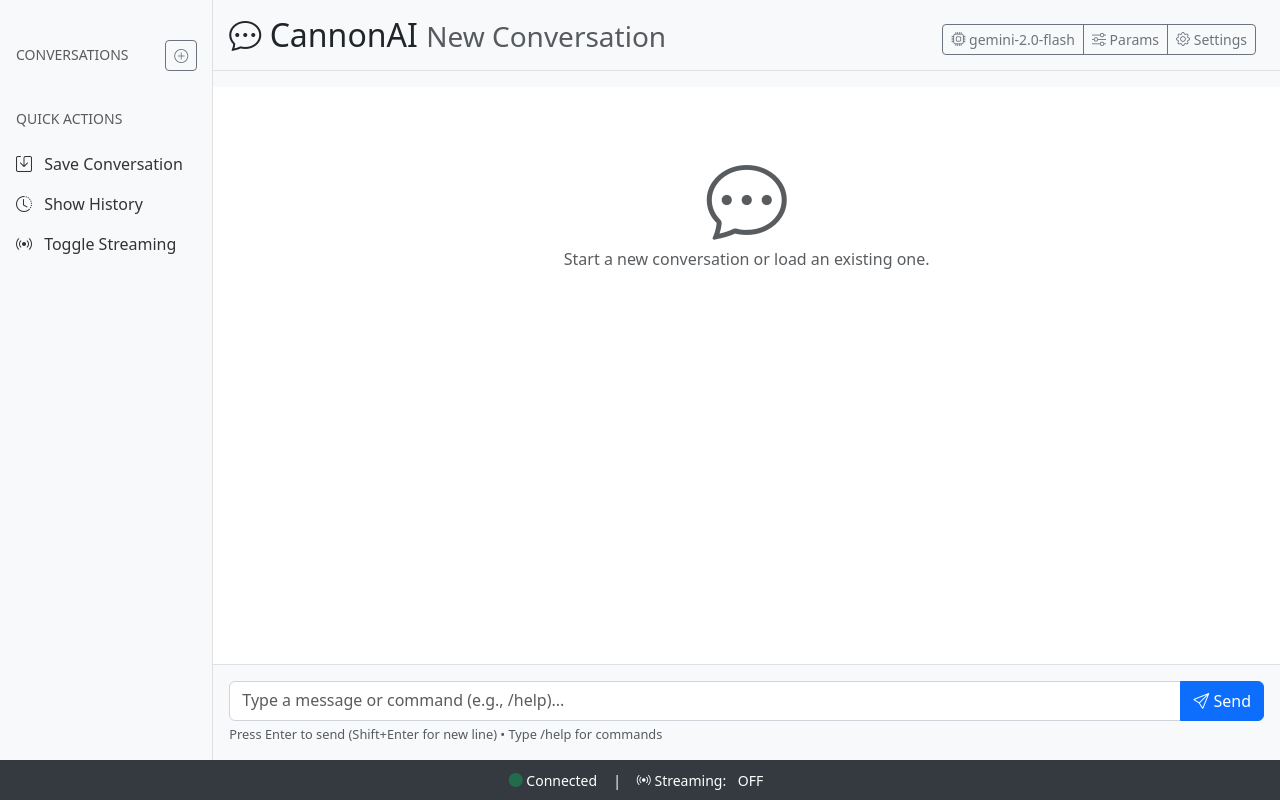
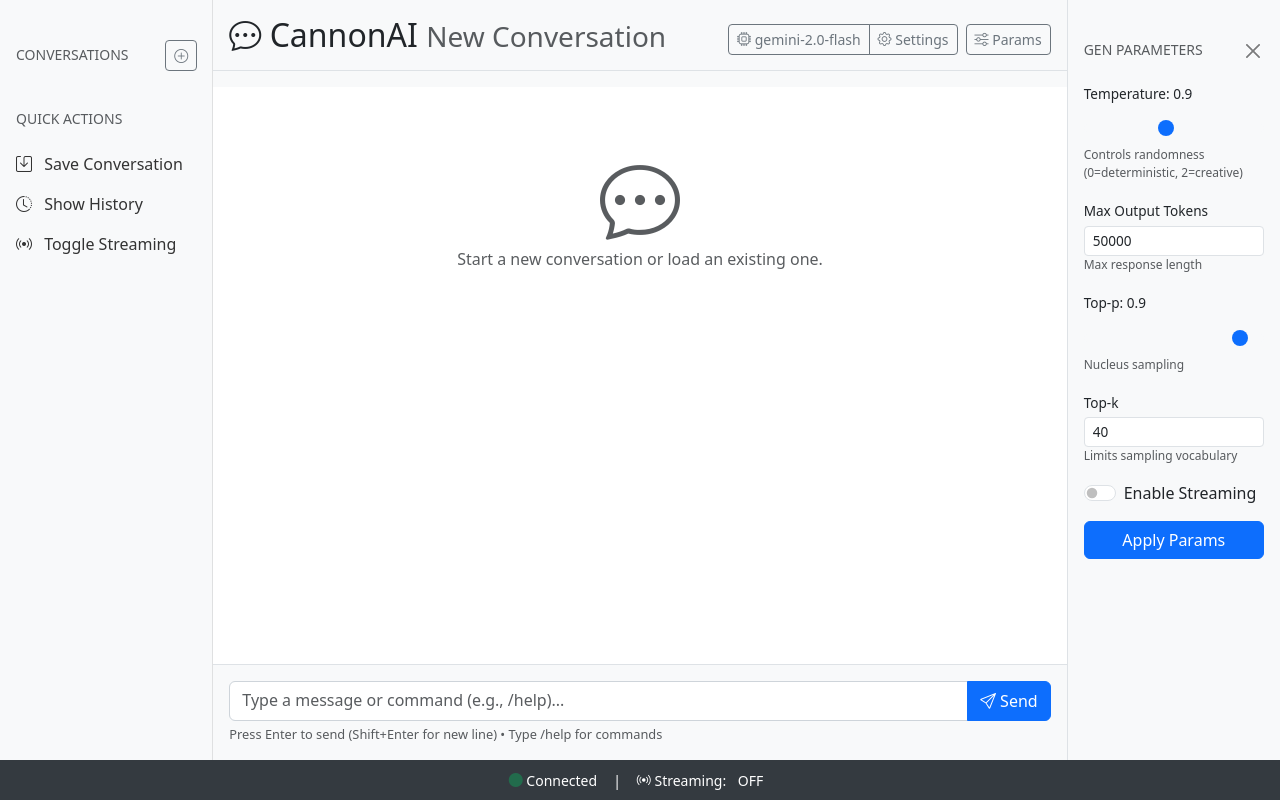
Before and after one commit to CannonWest/CannonAI, a Flask app: page / in a window 1280 px wide. Run offline with Flask 3, Linux system fonts and the light colour scheme; data that the repository does not hold is empty; some libraries are stand-ins or nearby versions.

Commit message:
parameters start open

```diff
--- a/cannonai/gui/static/js/app.js
+++ b/cannonai/gui/static/js/app.js
@@ -22,6 +22,9 @@
         // Adjusting for a col-lg-2 left and col-lg-2 right, main would be col-lg-8
         // For md: col-md-3 left, col-md-3 right, main col-md-6
 
+        // The right sidebar starts open by default now
+        this.rightSidebarOpen = true;
+
         if (document.readyState === 'loading') {
             document.addEventListener('DOMContentLoaded', () => this.init());
         } else {
@@ -35,6 +38,15 @@
         this.modals.newConversation = new bootstrap.Modal(document.getElementById('newConversationModal'));
         this.modals.modelSelector = new bootstrap.Modal(document.getElementById('modelSelectorModal'));
         this.modals.appSettings = new bootstrap.Modal(document.getElementById('appSettingsModal'));
+
+        // Since the right sidebar is now open by default, ensure main content has correct classes
+        const mainContent = document.getElementById('mainContent');
+        if (this.rightSidebarOpen) {
+            console.log("[DEBUG] Right sidebar is open by default, adjusting main content classes");
+            // Classes are already set correctly in HTML, but ensure consistency
+            mainContent.classList.remove(...this.mainContentDefaultClasses);
+            mainContent.classList.add(...this.mainContentRightSidebarOpenClasses);
+        }
 
         this.applyAppSettings();
 
@@ -776,12 +788,17 @@
         const mainContent = document.getElementById('mainContent');
         const isOpen = !sidebar.classList.contains('d-none');
 
+        console.log("[DEBUG] Toggling model settings sidebar. Currently open:", isOpen);
+
         sidebar.classList.toggle('d-none');
+        this.rightSidebarOpen = !isOpen;
 
         if (isOpen) { // Sidebar is now closing
+            console.log("[DEBUG] Closing right sidebar, expanding main content");
             mainContent.classList.remove(...this.mainContentRightSidebarOpenClasses);
             mainContent.classList.add(...this.mainContentDefaultClasses);
         } else { // Sidebar is now opening
+            console.log("[DEBUG] Opening right sidebar, adjusting main content");
             mainContent.classList.remove(...this.mainContentDefaultClasses);
             mainContent.classList.add(...this.mainContentRightSidebarOpenClasses);
         }
--- a/cannonai/gui/templates/index.html
+++ b/cannonai/gui/templates/index.html
@@ -48,7 +48,7 @@
                 </div>
             </div>
 
-            <main class="px-0 d-flex flex-column col-md-9 col-lg-10" id="mainContent">
+            <main class="px-0 d-flex flex-column col-md-6 col-lg-8" id="mainContent">
                 <div class="d-flex justify-content-between flex-wrap flex-md-nowrap align-items-center pt-3 pb-2 mb-3 border-bottom px-3">
                     <h1 class="h2">
                         <i class="bi bi-chat-dots"></i> CannonAI
@@ -59,11 +59,13 @@
                             <button type="button" class="btn btn-sm btn-outline-secondary" onclick="app.showModelSelector()">
                                 <i class="bi bi-cpu"></i> <span id="currentModel">Loading...</span>
                             </button>
+                            <button type="button" class="btn btn-sm btn-outline-secondary" onclick="app.showAppSettingsModal()">
+                                <i class="bi bi-gear"></i> Settings
+                            </button>
+                        </div>
+                        <div class="btn-group ms-auto">
                             <button type="button" class="btn btn-sm btn-outline-secondary" id="toggleModelSettingsBtn" onclick="app.toggleModelSettingsSidebar()">
                                 <i class="bi bi-sliders"></i> Params
-                            </button>
-                            <button type="button" class="btn btn-sm btn-outline-secondary" onclick="app.showAppSettingsModal()">
-                                <i class="bi bi-gear"></i> Settings
                             </button>
                         </div>
                     </div>
@@ -100,7 +102,7 @@
                 </div>
             </main>
 
-            <div class="bg-light sidebar right-sidebar border-start d-none col-md-3 col-lg-2" id="modelSettingsSidebar">
+            <div class="bg-light sidebar right-sidebar border-start col-md-3 col-lg-2" id="modelSettingsSidebar">
                 <div class="position-sticky pt-3">
                     <h5 class="sidebar-heading d-flex justify-content-between align-items-center px-3 mt-4 mb-1 text-muted">
                         <span>Gen Parameters</span>
```
